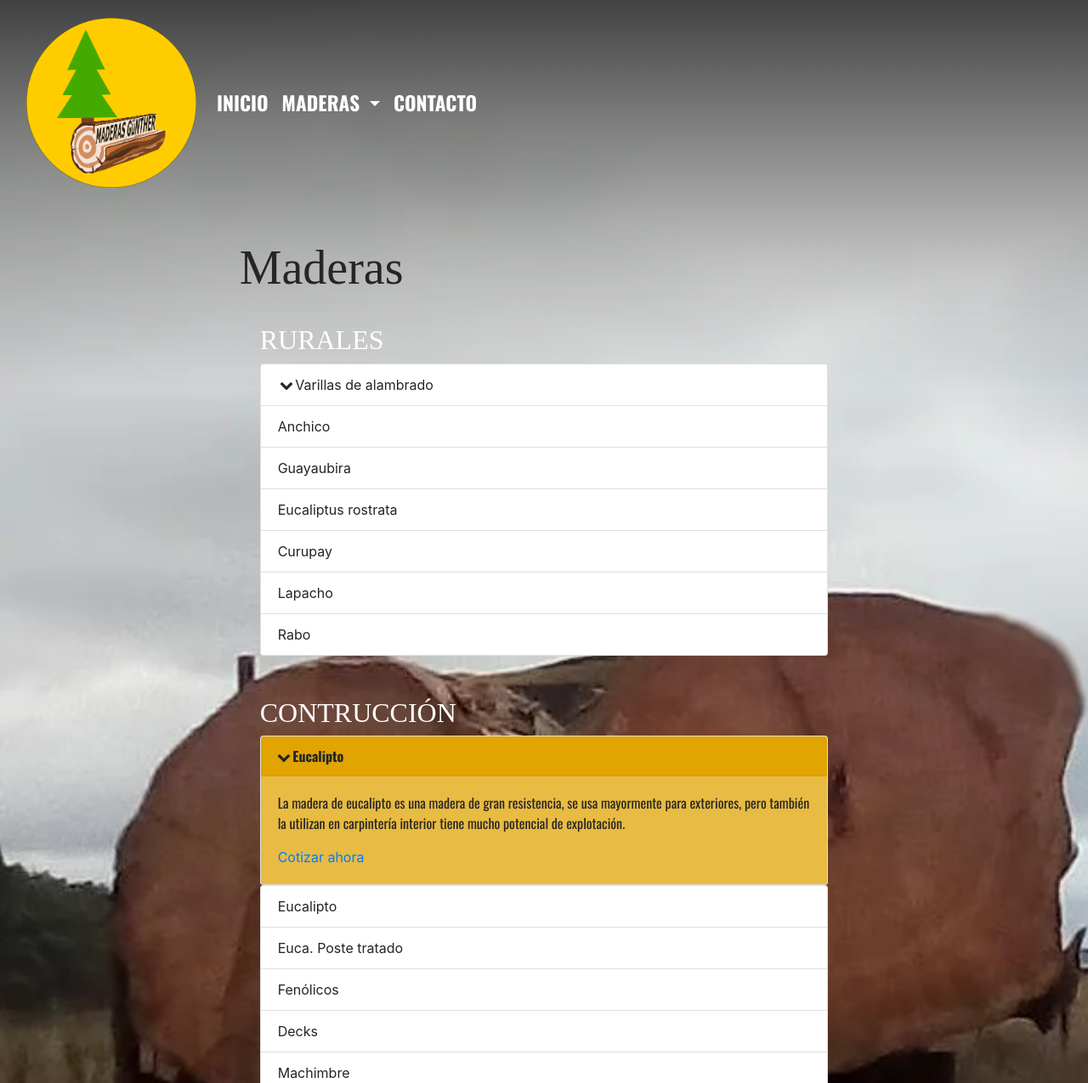
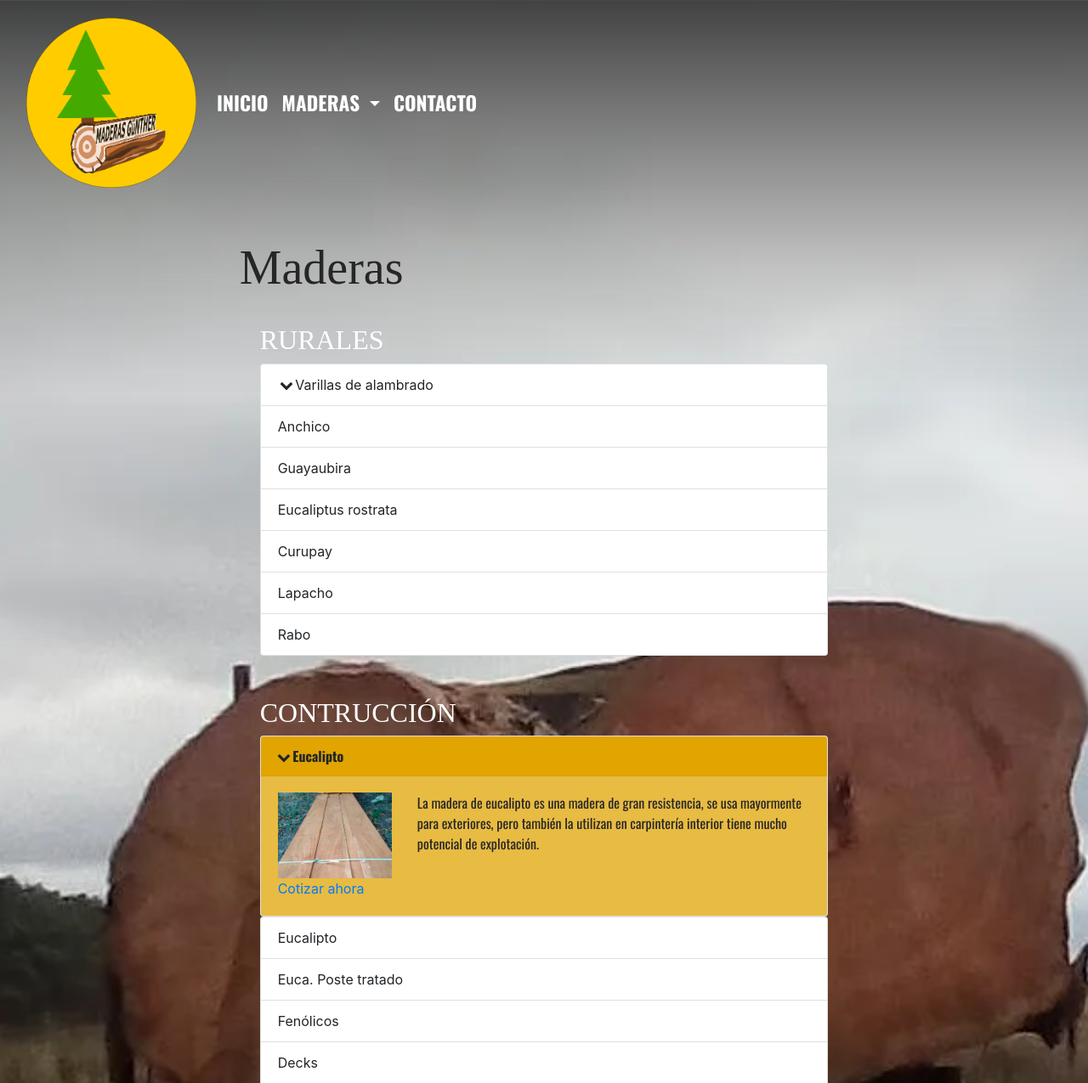
Before and after one commit to Gumio94/MaderasGunther, a PHP site: page /tipos_de_maderas.php in a window 1280 px wide, after a click on "Eucalipto". Shown: the top 1275 px of the page at 85% size. Run offline with PHP 8.4, Linux system fonts and the light colour scheme; some libraries are stand-ins or nearby versions; some web fonts are replaced.

Commit message:
Update tipos_de_maderas.php

```diff
--- a/tipos_de_maderas.php
+++ b/tipos_de_maderas.php
@@ -34,7 +34,15 @@
                         </div>
                         <div id="collapseOne" class="collapse" aria-labelledby="headingOne" data-parent="#accordionExample">
                             <div class="card-body">
-                                <p class="negro">La madera de eucalipto es una madera de gran resistencia, se usa mayormente para  exteriores, pero también la utilizan en carpintería interior tiene mucho potencial de explotación.</p>
+                                <div class="row">
+                                    <div class="col-sm-3">
+                                        <img src="img/gallery/14min.jpeg" class="w-100" alt="...">
+                                    </div>
+                                    <div class="col-sm-9">
+                                        <p class="negro">La madera de eucalipto es una madera de gran resistencia, se usa mayormente para  exteriores, pero también la utilizan en carpintería interior tiene mucho potencial de explotación.</p>
+                                    </div>
+                                </div>
+
                                 <a href="contacto.php#formulario">Cotizar ahora</a>
                             </div>
                         </div>
```
